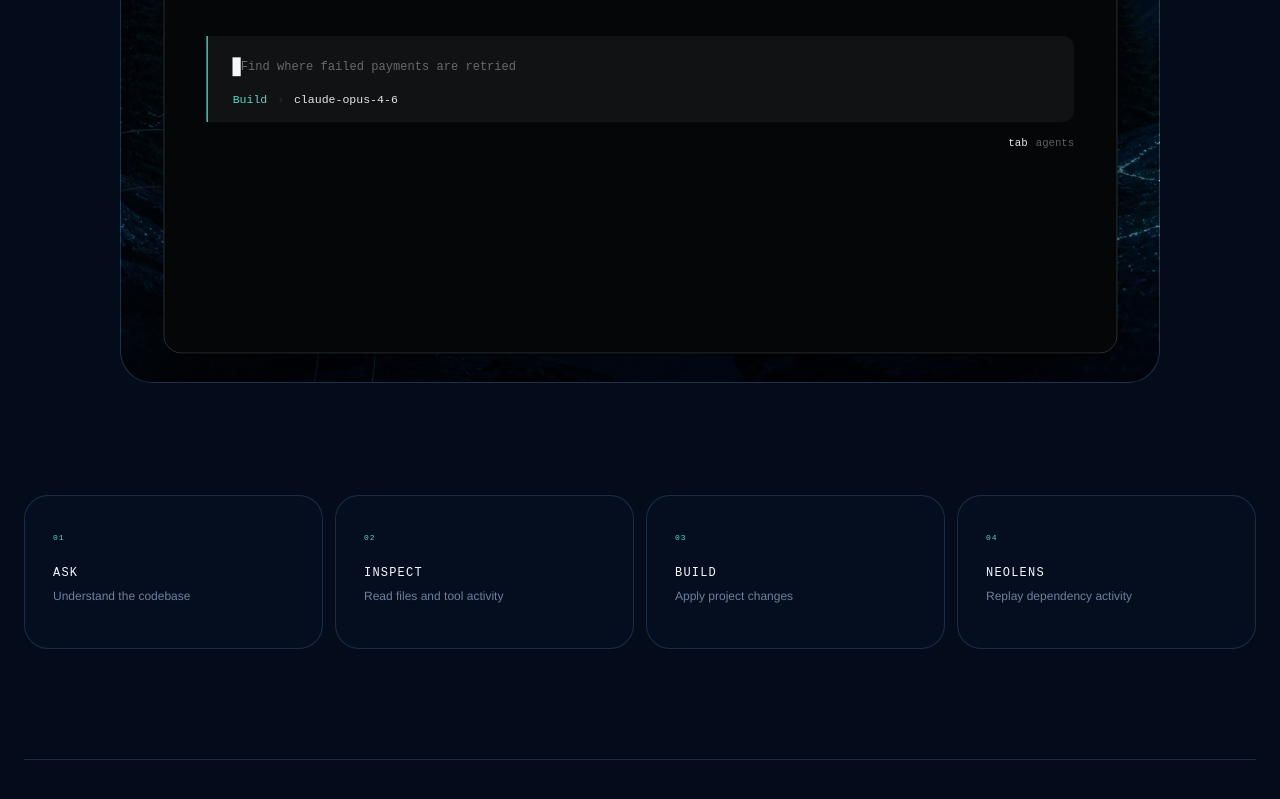
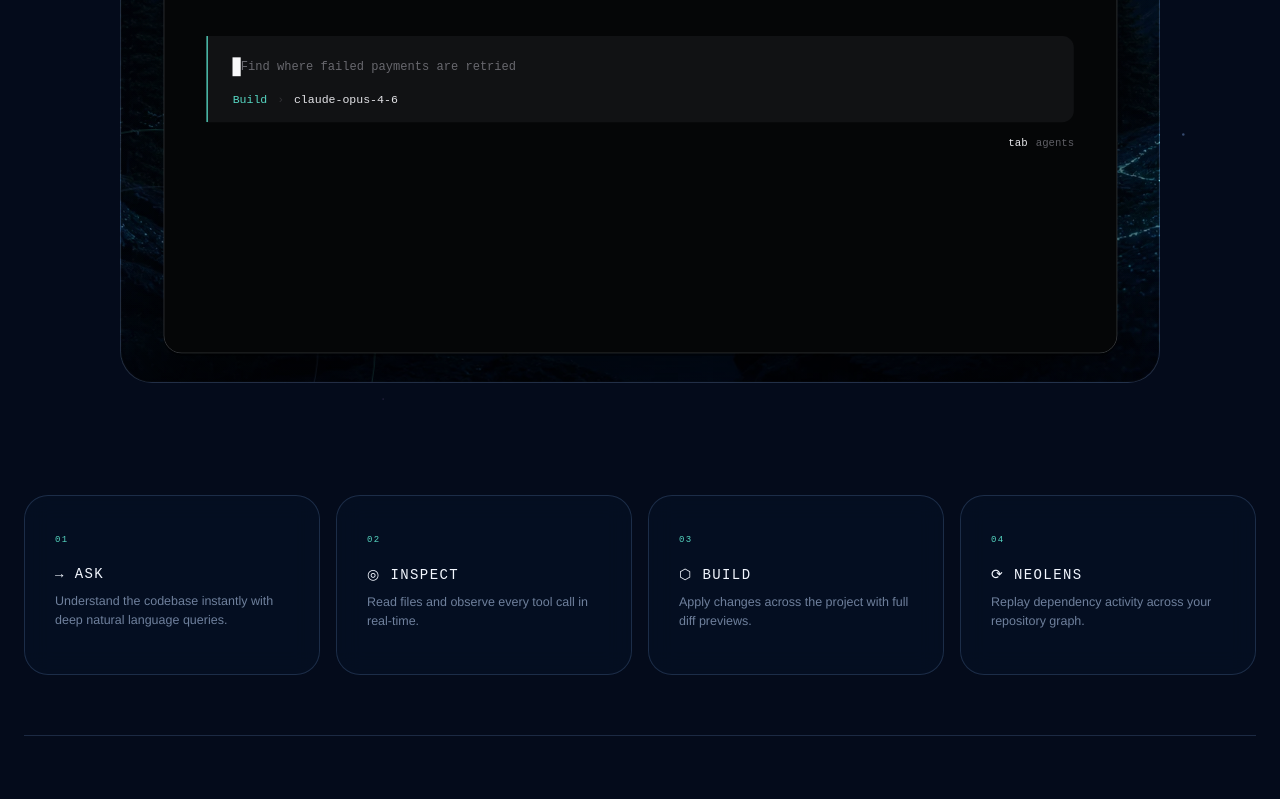
Before and after one commit to Hardik180704/NeoCode, a React (Vite) app in the folder packages/web/: page / in a window 1280 px wide. Shown: the part 980-1779 px from the top of the page. Built offline with nearby package versions, Linux system fonts and the light colour scheme; a web font is replaced by a local one.

Commit message:
feat(web): refresh UI

```diff
--- a/packages/web/src/App.tsx
+++ b/packages/web/src/App.tsx
@@ -177,6 +177,140 @@ function MacFrame({ children, scene, title, variant = "" }: MacFrameProps) {
   );
 }
 
+function TiltedMacFrame({ children, scene, title, variant = "" }: MacFrameProps) {
+  const containerRef = useRef<HTMLDivElement>(null);
+  const reduceMotion = useReducedMotion();
+  const rotateX = useMotionValue(0);
+  const rotateY = useMotionValue(0);
+  const glareOpacity = useMotionValue(0);
+  const glareX = useMotionValue(50);
+  const glareY = useMotionValue(50);
+
+  const springRotateX = useSpring(rotateX, { stiffness: 180, damping: 24 });
+  const springRotateY = useSpring(rotateY, { stiffness: 180, damping: 24 });
+  const springGlareOpacity = useSpring(glareOpacity, { stiffness: 200, damping: 26 });
+
+  const glareBackground = useMotionTemplate`radial-gradient(450px circle at ${glareX}% ${glareY}%, rgba(255, 255, 255, 0.16) 0%, rgba(86, 214, 194, 0.08) 45%, rgba(0, 0, 0, 0) 80%)`;
+
+  function handlePointerMove(e: ReactPointerEvent<HTMLDivElement>) {
+    if (reduceMotion || e.pointerType === "touch") return;
+    const rect = containerRef.current?.getBoundingClientRect();
+    if (!rect) return;
+    const x = e.clientX - rect.left;
+    const y = e.clientY - rect.top;
+    const centerX = rect.width / 2;
+    const centerY = rect.height / 2;
+
+    rotateX.set(((y - centerY) / centerY) * -6);
+    rotateY.set(((x - centerX) / centerX) * 6);
+    glareX.set((x / rect.width) * 100);
+    glareY.set((y / rect.height) * 100);
+    glareOpacity.set(1);
+  }
+
+  function handlePointerLeave() {
+    rotateX.set(0);
+    rotateY.set(0);
+    glareOpacity.set(0);
+  }
+
+  return (
+    <div
+      ref={containerRef}
+      className="tilted-frame-wrap"
+      onPointerMove={handlePointerMove}
+      onPointerLeave={handlePointerLeave}
+    >
+      <motion.div
+        style={{
+          rotateX: springRotateX,
+          rotateY: springRotateY,
+          transformStyle: "preserve-3d",
+          width: "100%",
+          display: "flex",
+          justifyContent: "center",
+        }}
+      >
+        <MacFrame scene={scene} title={title} variant={variant}>
+          <motion.div className="tilted-glare" style={{ backgroundImage: glareBackground, opacity: springGlareOpacity }} aria-hidden="true" />
+          {children}
+        </MacFrame>
+      </motion.div>
+    </div>
+  );
+}
+
+function HeroDataParticles() {
+  const canvasRef = useRef<HTMLCanvasElement>(null);
+  const reduceMotion = useReducedMotion();
+
+  useEffect(() => {
+    if (reduceMotion) return;
+    const canvas = canvasRef.current;
+    if (!canvas) return;
+    const ctx = canvas.getContext("2d");
+    if (!ctx) return;
+
+    let animationFrameId: number;
+    let width = (canvas.width = canvas.parentElement?.clientWidth || window.innerWidth);
+    let height = (canvas.height = canvas.parentElement?.clientHeight || 600);
+
+    const handleResize = () => {
+      if (!canvas.parentElement) return;
+      width = canvas.width = canvas.parentElement.clientWidth;
+      height = canvas.height = canvas.parentElement.clientHeight;
+    };
+    window.addEventListener("resize", handleResize);
+
+    const particles: Array<{ x: number; y: number; vx: number; vy: number; radius: number; alpha: number; color: string }> = [];
+    const colors = ["#56d6c4", "#89b4fa", "#cf8ef4"];
+
+    for (let i = 0; i < 30; i++) {
+      particles.push({
+        x: Math.random() * width,
+        y: Math.random() * height,
+        vx: (Math.random() - 0.5) * 0.35,
+        vy: (Math.random() - 0.5) * 0.35,
+        radius: Math.random() * 1.6 + 0.8,
+        alpha: Math.random() * 0.35 + 0.1,
+        color: colors[Math.floor(Math.random() * colors.length)],
+      });
+    }
+
+    const render = () => {
+      ctx.clearRect(0, 0, width, height);
+      particles.forEach((p) => {
+        p.x += p.vx;
+        p.y += p.vy;
+
+        if (p.x < 0) p.x = width;
+        if (p.x > width) p.x = 0;
+        if (p.y < 0) p.y = height;
+        if (p.y > height) p.y = 0;
+
+        ctx.beginPath();
+        ctx.arc(p.x, p.y, p.radius, 0, Math.PI * 2);
+        ctx.fillStyle = p.color;
+        ctx.globalAlpha = p.alpha;
+        ctx.fill();
+      });
+      animationFrameId = requestAnimationFrame(render);
+    };
+    render();
+
+    return () => {
+      window.removeEventListener("resize", handleResize);
+      cancelAnimationFrame(animationFrameId);
+    };
+  }, [reduceMotion]);
+
+  return (
+    <div className="hero-particles-bg" aria-hidden="true">
+      <canvas ref={canvasRef} style={{ width: "100%", height: "100%", display: "block" }} />
+    </div>
+  );
+}
+
 function PromptMockup() {
   const activePrompt = useCycle(promptExamples.length, 3400);
 
@@ -210,6 +344,7 @@ function PromptMockup() {
     </MacFrame>
   );
 }
+
 
 const commands = [
   ["/new", "Start a new conversation"],
@@ -540,13 +675,15 @@ function AnimatedSectionHeading({ children, id, className = "" }: AnimatedSectio
 
 function Hero() {
   return (
-    <section className="hero section-shell" id="top">
+    <section className="hero section-shell" id="top" style={{ position: "relative" }}>
       <HeroBeams />
+      <HeroDataParticles />
       <motion.div
         className="hero-copy"
         initial={{ opacity: 0, y: 24 }}
         animate={{ opacity: 1, y: 0 }}
         transition={{ duration: 0.7 }}
+        style={{ position: "relative", zIndex: 1 }}
       >
         <span className="eyebrow"><i /> TERMINAL AGENT FOR COMPLEX REPOSITORIES</span>
         <HeroHoverHeading />
@@ -574,6 +711,7 @@ function Hero() {
         initial={{ opacity: 0, y: 44 }}
         animate={{ opacity: 1, y: 0 }}
         transition={{ duration: 0.85, delay: 0.15 }}
+        style={{ position: "relative", zIndex: 1 }}
       >
         <PromptMockup />
       </motion.div>
@@ -582,21 +720,44 @@ function Hero() {
 }
 
 const capabilityItems = [
-  ["01", "ASK", "Understand the codebase"],
-  ["02", "INSPECT", "Read files and tool activity"],
-  ["03", "BUILD", "Apply project changes"],
-  ["04", "NEOLENS", "Replay dependency activity"],
+  { number: "01", label: "ASK", description: "Understand the codebase instantly with deep natural language queries.", icon: "→" },
+  { number: "02", label: "INSPECT", description: "Read files and observe every tool call in real-time.", icon: "◎" },
+  { number: "03", label: "BUILD", description: "Apply changes across the project with full diff previews.", icon: "⬡" },
+  { number: "04", label: "NEOLENS", description: "Replay dependency activity across your repository graph.", icon: "⟳" },
 ] as const;
+
+function SpotlightBentoCard({ number, label, description, icon }: { number: string; label: string; description: string; icon: string }) {
+  const cardRef = useRef<HTMLDivElement>(null);
+  const reduceMotion = useReducedMotion();
+  const mouseX = useMotionValue(0);
+  const mouseY = useMotionValue(0);
+  const spotlightBg = useMotionTemplate`radial-gradient(280px circle at ${mouseX}px ${mouseY}px, rgba(86, 214, 194, 0.12) 0%, rgba(137, 180, 250, 0.06) 50%, transparent 80%)`;
+
+  function handlePointerMove(e: ReactPointerEvent<HTMLDivElement>) {
+    if (reduceMotion) return;
+    const rect = cardRef.current?.getBoundingClientRect();
+    if (!rect) return;
+    mouseX.set(e.clientX - rect.left);
+    mouseY.set(e.clientY - rect.top);
+  }
+
+  return (
+    <div ref={cardRef} className="bento-card" onPointerMove={handlePointerMove}>
+      <motion.div className="bento-spotlight" style={{ backgroundImage: spotlightBg }} aria-hidden="true" />
+      <div className="bento-card-content">
+        <span>{number}</span>
+        <strong>{icon} {label}</strong>
+        <p>{description}</p>
+      </div>
+    </div>
+  );
+}
 
 function CapabilityRail() {
   return (
     <section className="capability-rail section-shell" aria-label="NeoCode capabilities">
-      {capabilityItems.map(([number, label, description]) => (
-        <div className="capability-item" key={label}>
-          <span>{number}</span>
-          <strong>{label}</strong>
-          <p>{description}</p>
-        </div>
+      {capabilityItems.map((item) => (
+        <SpotlightBentoCard key={item.label} {...item} />
       ))}
     </section>
   );
--- a/packages/web/src/styles.css
+++ b/packages/web/src/styles.css
@@ -326,23 +326,126 @@ nav a:hover, nav a:focus-visible { color: var(--primary); }
 .capability-rail {
   display: grid;
   grid-template-columns: repeat(4, minmax(0, 1fr));
-  gap: 12px;
+  gap: 16px;
 }
 
-.capability-item {
+.bento-card {
   position: relative;
-  min-height: 154px;
-  padding: 30px 28px 27px;
+  isolation: isolate;
+  min-height: 180px;
+  padding: 32px 30px 28px;
+  overflow: hidden;
   border: 1px solid var(--line);
   border-radius: 24px;
-  background: rgba(7, 19, 39, .45);
-  transition: transform 220ms ease, border-color 220ms ease, background 220ms ease;
+  background: rgba(7, 19, 39, .55);
+  backdrop-filter: blur(12px);
+  transition: transform 260ms ease, border-color 260ms ease, background 260ms ease;
 }
 
-.capability-item:hover { border-color: var(--line-strong); background: rgba(11, 27, 53, .68); transform: translateY(-3px); }
-.capability-item > span { color: var(--primary); font-family: var(--font-mono); font-size: 8px; letter-spacing: .12em; }
-.capability-item strong { display: block; margin-top: 22px; font-family: var(--font-mono); font-size: 12px; font-weight: 500; letter-spacing: .1em; }
-.capability-item p { margin: 8px 0 0; color: var(--muted); font-size: 12px; line-height: 1.45; }
+.bento-card:hover {
+  border-color: rgba(86, 214, 194, 0.45);
+  background: rgba(11, 27, 53, .8);
+  transform: translateY(-4px);
+}
+
+.bento-spotlight {
+  position: absolute;
+  inset: 0;
+  z-index: 1;
+  pointer-events: none;
+  opacity: 0;
+  transition: opacity 0.3s ease;
+}
+
+.bento-card:hover .bento-spotlight {
+  opacity: 1;
+}
+
+.bento-card-content {
+  position: relative;
+  z-index: 2;
+}
+
+.bento-card > .bento-card-content > span { color: var(--primary); font-family: var(--font-mono); font-size: 9px; letter-spacing: .14em; }
+.bento-card strong { display: block; margin-top: 20px; font-family: var(--font-mono); font-size: 14px; font-weight: 500; letter-spacing: .1em; color: var(--text); }
+.bento-card p { margin: 10px 0 0; color: var(--muted); font-size: 12.5px; line-height: 1.5; }
+
+/* 3D Tilt Container & Glare */
+.tilted-frame-wrap {
+  position: relative;
+  perspective: 1200px;
+  transform-style: preserve-3d;
+  width: 100%;
+  display: flex;
+  justify-content: center;
+}
+
+.tilted-glare {
+  position: absolute;
+  inset: 0;
+  z-index: 10;
+  pointer-events: none;
+  border-radius: inherit;
+  mix-blend-mode: overlay;
+  opacity: 0;
+  transition: opacity 0.3s ease;
+}
+
+/* Interactive Theme Switcher Bar */
+.theme-picker-bar {
+  display: flex;
+  flex-wrap: wrap;
+  align-items: center;
+  justify-content: center;
+  gap: 10px;
+  margin: 28px 0 10px;
+}
+
+.theme-chip {
+  display: inline-flex;
+  align-items: center;
+  gap: 8px;
+  padding: 8px 16px;
+  border: 1px solid var(--line);
+  border-radius: 20px;
+  background: rgba(13, 19, 34, 0.65);
+  color: var(--text-soft);
+  font-family: var(--font-mono);
+  font-size: 11px;
+  letter-spacing: 0.05em;
+  cursor: pointer;
+  transition: all 0.22s ease;
+}
+
+.theme-chip:hover {
+  border-color: rgba(137, 180, 250, 0.4);
+  color: var(--text);
+  transform: translateY(-1px);
+}
+
+.theme-chip-active {
+  border-color: var(--primary) !important;
+  background: rgba(86, 214, 194, 0.12) !important;
+  color: var(--primary) !important;
+  box-shadow: 0 0 14px rgba(86, 214, 194, 0.25);
+}
+
+.theme-chip-dot {
+  width: 8px;
+  height: 8px;
+  border-radius: 50%;
+  display: inline-block;
+}
+
+/* Hero Canvas Background */
+.hero-particles-bg {
+  position: absolute;
+  inset: 0;
+  z-index: 0;
+  pointer-events: none;
+  overflow: hidden;
+}
+
 
 .mockup-scene {
   position: relative;
@@ -528,14 +631,14 @@ nav a:hover, nav a:focus-visible { color: var(--primary); }
 
 @keyframes terminal-sweep { to { left: 110%; } }
 
-.product-tour { padding: 110px 0 60px; }
+.product-tour { padding: 60px 0 40px; }
 
 .tour-intro {
   display: grid;
   grid-template-columns: 1fr 2fr 1fr;
   align-items: end;
   gap: 32px;
-  padding: 110px 0 150px;
+  padding: 60px 0 64px;
   border-top: 1px solid var(--line);
 }
 
@@ -551,11 +654,11 @@ nav a:hover, nav a:focus-visible { color: var(--primary); }
 
 .tour-row {
   display: grid;
-  min-height: 740px;
+  min-height: 580px;
   grid-template-columns: .42fr .58fr;
   align-items: center;
-  gap: clamp(54px, 7vw, 96px);
-  padding: 72px 0;
+  gap: clamp(40px, 5vw, 80px);
+  padding: 48px 0;
 }
 
 .tour-row-reverse { grid-template-columns: .58fr .42fr; }
@@ -830,7 +933,7 @@ nav a:hover, nav a:focus-visible { color: var(--primary); }
 @media (max-width: 1120px) {
   .hero { padding-top: 150px; }
   .hero-mockup { width: min(100%, 920px); margin: 72px auto 0; }
-  .tour-row, .tour-row-reverse { min-height: auto; grid-template-columns: 1fr; padding: 110px 0; }
+  .tour-row, .tour-row-reverse { min-height: auto; grid-template-columns: 1fr; padding: 48px 0; }
   .tour-row-reverse .tour-copy, .tour-row-reverse .tour-visual { order: initial; }
   .tour-copy { display: grid; grid-template-columns: .15fr .85fr; gap: 0 28px; }
   .tour-copy h2, .tour-copy > p, .tour-copy ul { grid-column: 2; }
@@ -861,7 +964,7 @@ nav a:hover, nav a:focus-visible { color: var(--primary); }
   .tour-visual .mockup-scene { min-height: 650px; aspect-ratio: auto; padding: 28px; }
   .tour-visual .mac-window { width: 88%; scale: 1; }
   .prompt-mockup { min-height: 470px; }
-  .tour-intro { grid-template-columns: 1fr; padding-block: 90px; }
+  .tour-intro { grid-template-columns: 1fr; padding-block: 50px; }
   .tour-intro h2 { font-size: clamp(50px, 12vw, 76px); }
   .tour-intro p { max-width: 480px; }
   .tour-copy { display: block; }
@@ -912,8 +1015,8 @@ nav a:hover, nav a:focus-visible { color: var(--primary); }
   .terminal-cursor { width: 7px; height: 18px; }
   .terminal-mode { margin-top: 14px; font-size: 10px; }
   .terminal-hint { font-size: 9px; }
-  .product-tour { padding-top: 70px; }
-  .tour-row { padding: 80px 0; }
+  .product-tour { padding-top: 40px; }
+  .tour-row { padding: 40px 0; }
   .tour-copy h2 { font-size: 46px; }
   .tour-copy > p { font-size: 14px; }
   .tour-visual, .tour-row-reverse .tour-visual { margin-top: 24px; }
```
